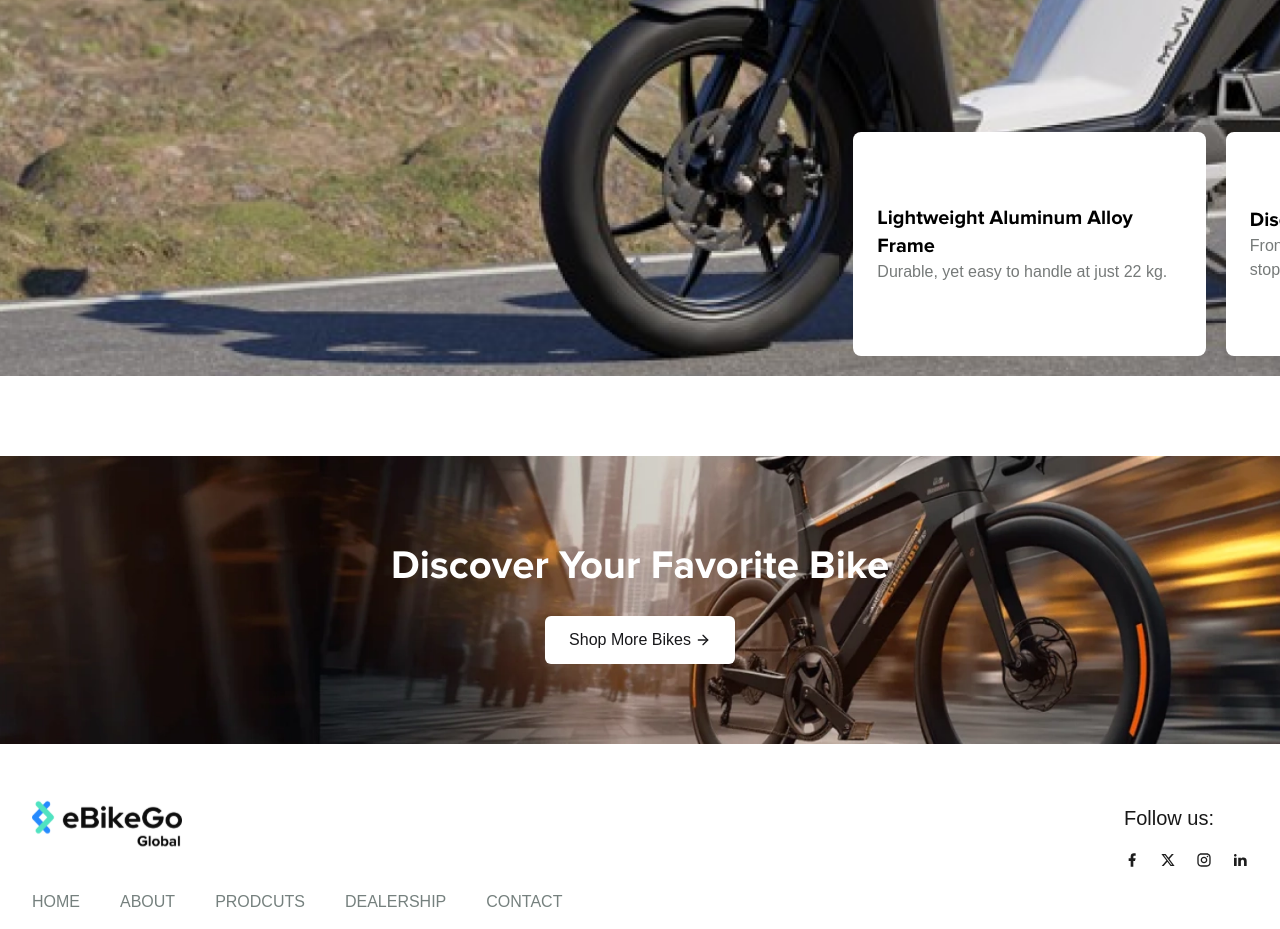
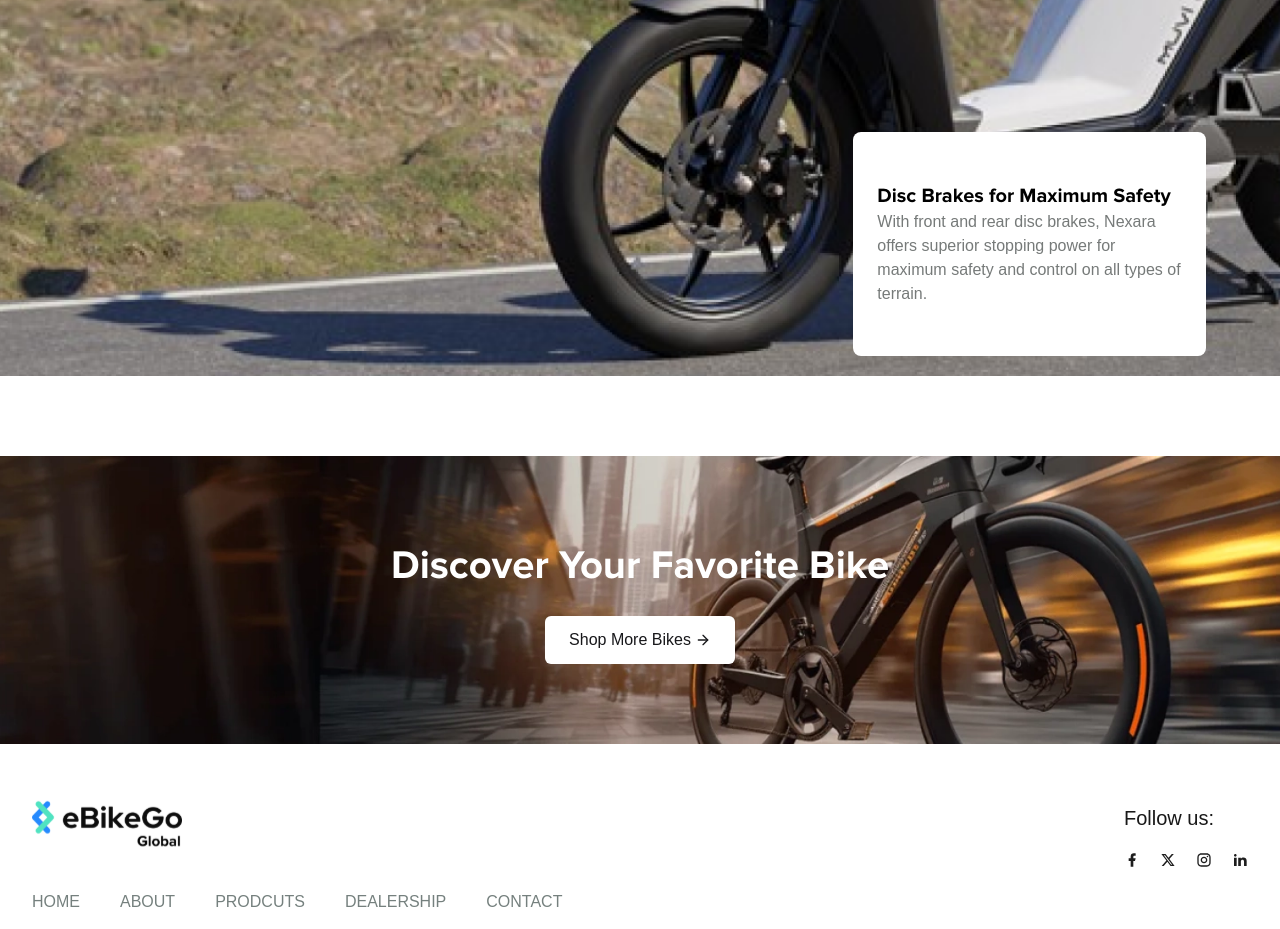
Before and after one commit to xtracut-Arun/ebg-global, a React (Vite) app in the folder ebg-app/: page /products/electrus in a window 1280 px wide. Shown: the part 3360-4289 px from the top of the page. Built offline with nearby package versions, Linux system fonts and the light colour scheme; a web font is replaced by a local one.

Commit message:
content added

```diff
--- /dev/null
+++ b/ebg-app/src/component/dealership_form.jsx
@@ -0,0 +1,13 @@
+import React from 'react';
+
+
+
+export default function dealership_form({form}) {
+    return (
+    <>
+        <div className="container mx-auto pb-10">
+
+        </div>
+    </>
+    )
+}
--- a/ebg-app/src/pages/products/electrus.jsx
+++ b/ebg-app/src/pages/products/electrus.jsx
@@ -41,22 +41,9 @@ const LRcontent = [
 
 const sliderproducts = [
     {
-      title: 'Lightweight Aluminum Alloy Frame',
-      description: 'Durable, yet easy to handle at just 22 kg.'
+      title: 'Disc Brakes for Maximum Safety',
+      description: 'With front and rear disc brakes, Nexara offers superior stopping power for maximum safety and control on all types of terrain.'
     },
-    {
-      title: 'Disc Brakes ',
-      description: 'Front and rear disc brakes for maximum stopping power.'
-    },
-    {
-      title: 'Comfortable Ride ',
-      description: '27.5” tires for smooth and stable rides on any terrain.'
-    },
-    {
-      title: 'Fast Charging ',
-      description: 'Charge fully in 4-5 hours, ready to go whenever you are.'
-    },
-
   ];
 
 
--- a/ebg-app/src/pages/products/nexara.jsx
+++ b/ebg-app/src/pages/products/nexara.jsx
@@ -41,22 +41,13 @@ const LRcontent = [
 
 const sliderproducts = [
     {
-      title: 'Lightweight Aluminum Alloy Frame',
-      description: 'Durable, yet easy to handle at just 22 kg.'
+      title: 'Top Speed of 25 km/h',
+      description: 'Feel the rush as you reach speeds up to 25 km/h, providing the perfect balance between performance and safety.'
     },
     {
-      title: 'Disc Brakes ',
-      description: 'Front and rear disc brakes for maximum stopping power.'
+      title: 'Front and Rear Disc Brakes',
+      description: 'Precision braking power with disc brakes ensures smooth stops and ultimate control on any terrain.'
     },
-    {
-      title: 'Comfortable Ride ',
-      description: '27.5” tires for smooth and stable rides on any terrain.'
-    },
-    {
-      title: 'Fast Charging ',
-      description: 'Charge fully in 4-5 hours, ready to go whenever you are.'
-    },
-
   ];
 
 
--- a/ebg-app/src/pages/products/skypher_pro.jsx
+++ b/ebg-app/src/pages/products/skypher_pro.jsx
@@ -43,20 +43,16 @@ const LRcontent = [
 
 const sliderproducts = [
     {
-      title: 'Lightweight Aluminum Alloy Frame',
-      description: 'Durable, yet easy to handle at just 22 kg.'
+      title: 'Removable Battery',
+      description: 'Convenient charging at any location—home, work, or on the go.'
     },
     {
-      title: 'Disc Brakes ',
-      description: 'Front and rear disc brakes for maximum stopping power.'
+      title: 'Seamless Suspension',
+      description: 'Front fork suspension for smooth rides over any terrain.'
     },
     {
-      title: 'Comfortable Ride ',
-      description: '27.5” tires for smooth and stable rides on any terrain.'
-    },
-    {
-      title: 'Fast Charging ',
-      description: 'Charge fully in 4-5 hours, ready to go whenever you are.'
+      title: 'Disc Brakes for Safety',
+      description: 'Maximum stopping power with front and rear disc brakes, ensuring your ride is as safe as it is thrilling.'
     },
 
   ];
--- a/ebg-app/src/pages/products/voltoria.jsx
+++ b/ebg-app/src/pages/products/voltoria.jsx
@@ -44,22 +44,9 @@ const LRcontent = [
 
 const sliderproducts = [
     {
-      title: 'Lightweight Aluminum Alloy Frame',
-      description: 'Durable, yet easy to handle at just 22 kg.'
+      title: 'Convenient Basket',
+      description: 'Take your essentials with you using the handy front-mounted basket, ideal for quick runs or commuting to work.'
     },
-    {
-      title: 'Disc Brakes ',
-      description: 'Front and rear disc brakes for maximum stopping power.'
-    },
-    {
-      title: 'Comfortable Ride ',
-      description: '27.5” tires for smooth and stable rides on any terrain.'
-    },
-    {
-      title: 'Fast Charging ',
-      description: 'Charge fully in 4-5 hours, ready to go whenever you are.'
-    },
-
   ];
 
 
```
